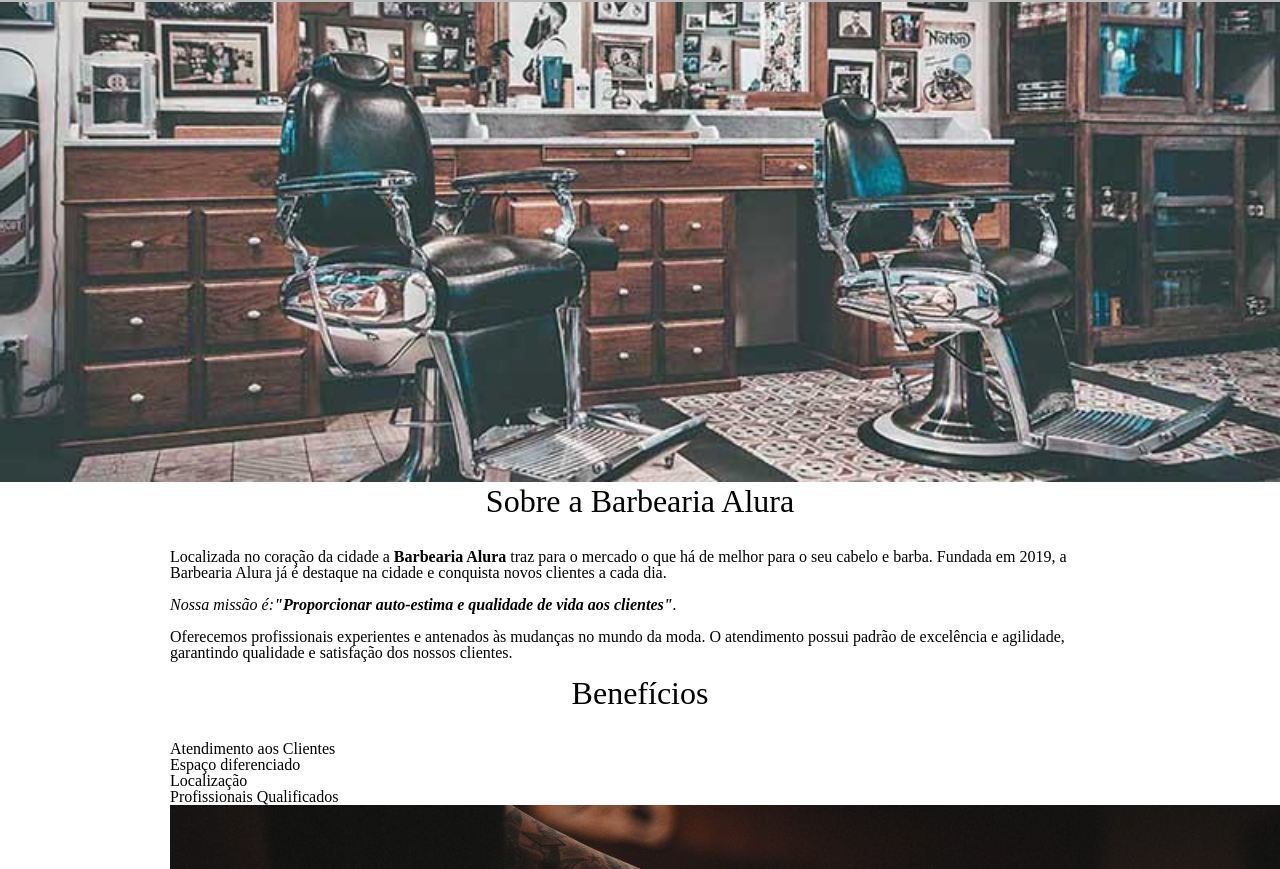
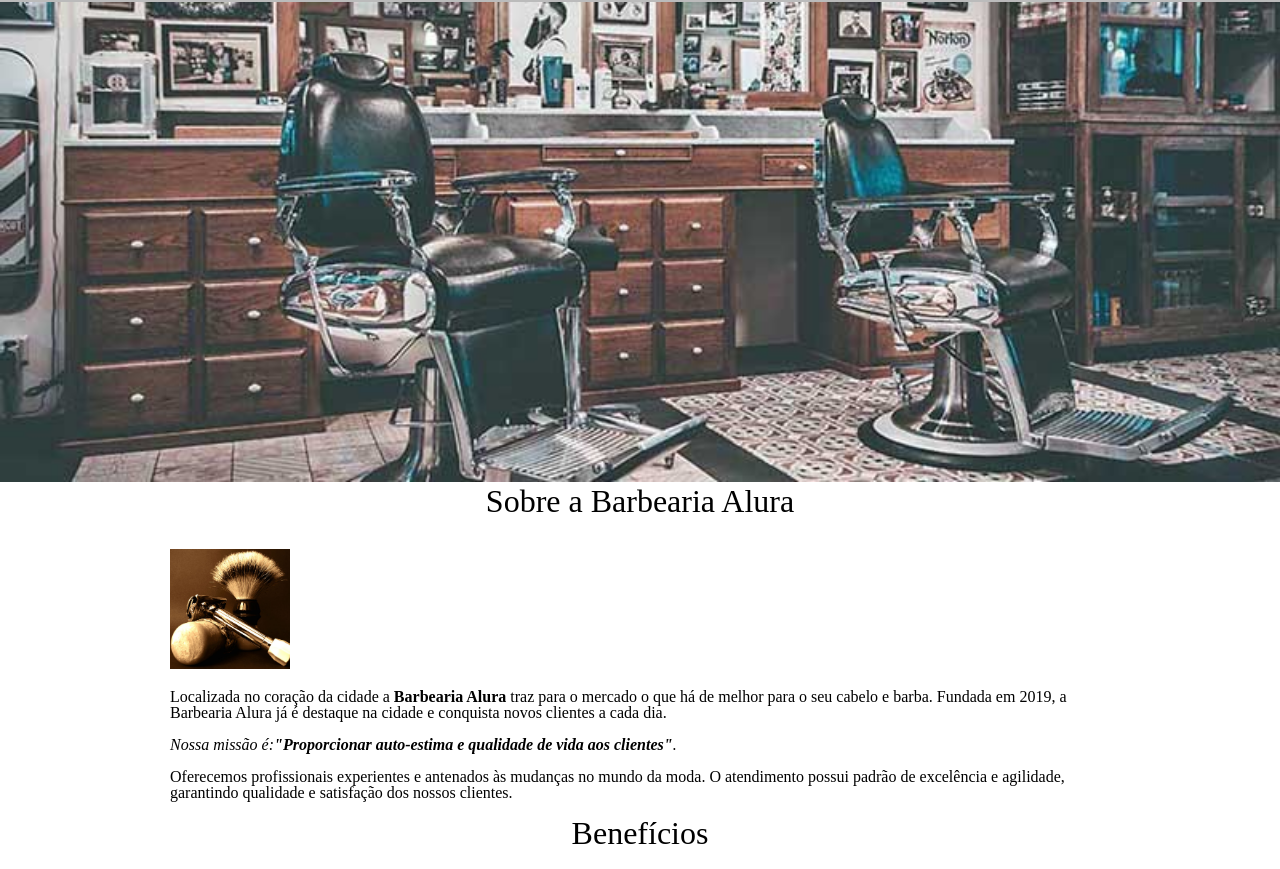
Before and after one commit to andreiadourado/Mentoria-Cloud-Girls, a plain HTML site: page Projeto - Barbearia Alura/barbearia.html in a window 1280 px wide. Shown: the part 291-1160 px from the top of the page. Drawn offline with Linux system fonts and the light colour scheme; files that its build step writes are made by us from their sources.

Commit message:
Usando o float

```diff
--- a/Projeto - Barbearia Alura/barbearia.html
+++ b/Projeto - Barbearia Alura/barbearia.html
@@ -32,6 +32,8 @@
 		<section class='principal'> <!--tag div: divide o código em blocos de informações-->
 
 			<h2 class= 'titulo-principal'>Sobre a Barbearia Alura</h2>
+
+			<img class=utensilios src='utensilios.jpg' alt="Utensílios de barbeiro.">
 
 			<p>Localizada no coração da cidade a <strong>Barbearia Alura</strong> traz para o mercado o que há de melhor para o seu cabelo e barba. Fundada em 2019, a Barbearia Alura já é destaque na cidade e conquista novos clientes a cada dia.</p>
 
--- a/Projeto - Barbearia Alura/style.css
+++ b/Projeto - Barbearia Alura/style.css
@@ -173,6 +173,7 @@ td, th {
 
 .principal p {
     margin: 0 0 1em;
+	clear: left;
 }
 
 .principal strong {
@@ -186,3 +187,9 @@ td, th {
 .imagembeneficios {
     width: 60%
 }
+
+.utensilios {
+    width: 120px;
+	float: left; /*flutuação da imagem*/
+	margin: 0 20px 20px 0;
+}
```
